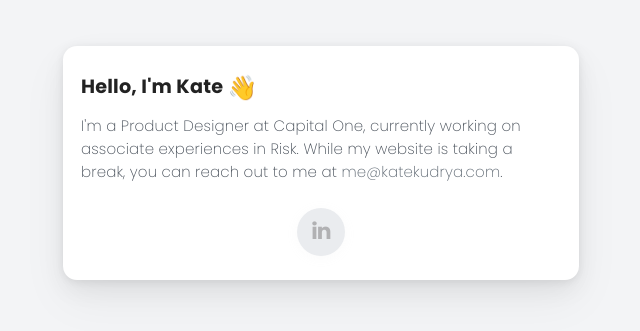
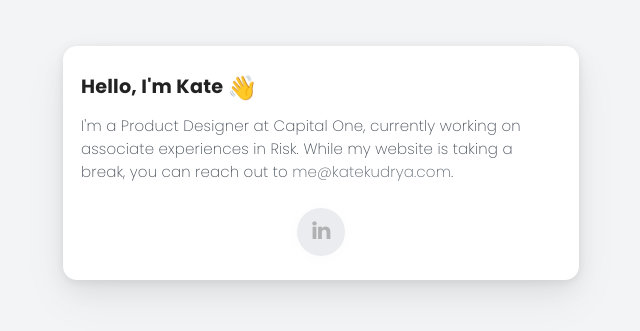
Before and after one commit to katyak1/katyak.github.io, a plain HTML site: page index.html in a window 1280 px wide. Shown: the part 237-568 px from the top of the page, 319-959 px from the left. Drawn offline with Linux system fonts and the light colour scheme.

Commit message:
Update index.html

```diff
--- a/index.html
+++ b/index.html
@@ -141,7 +141,7 @@
   <div class="container">
     <div class="main-heading">Hello, I'm Kate <span class="emoji">👋</span></div>
     <div class="hello-line">
-      I'm a Product Designer at Capital One, currently working on associate experiences in Risk. While my website is taking a break, you can reach out to me at
+      I'm a Product Designer at Capital One, currently working on associate experiences in Risk. While my website is taking a break, you can reach out to
       <a class="email" href="mailto:me@katekudrya.com">me@katekudrya.com</a>.
     </div>
     <div class="linkedin">
```
